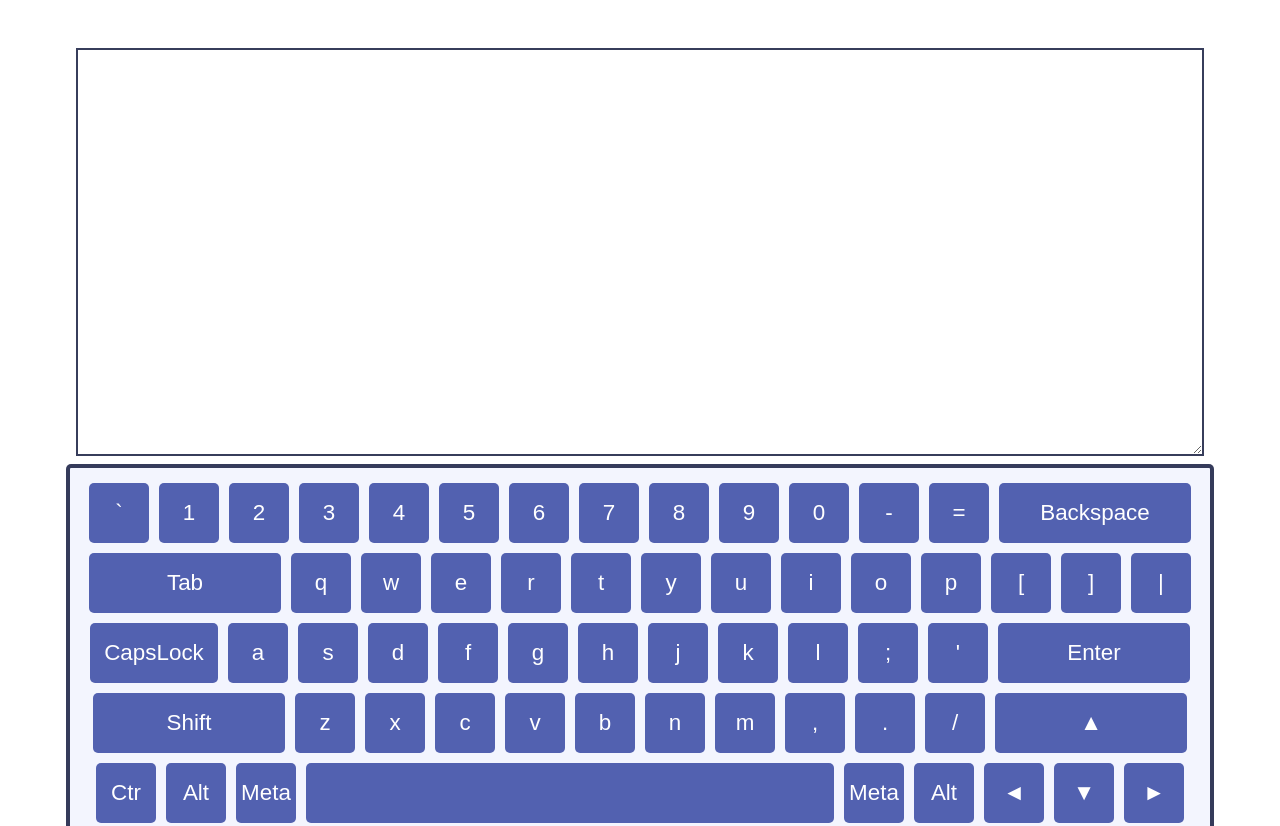
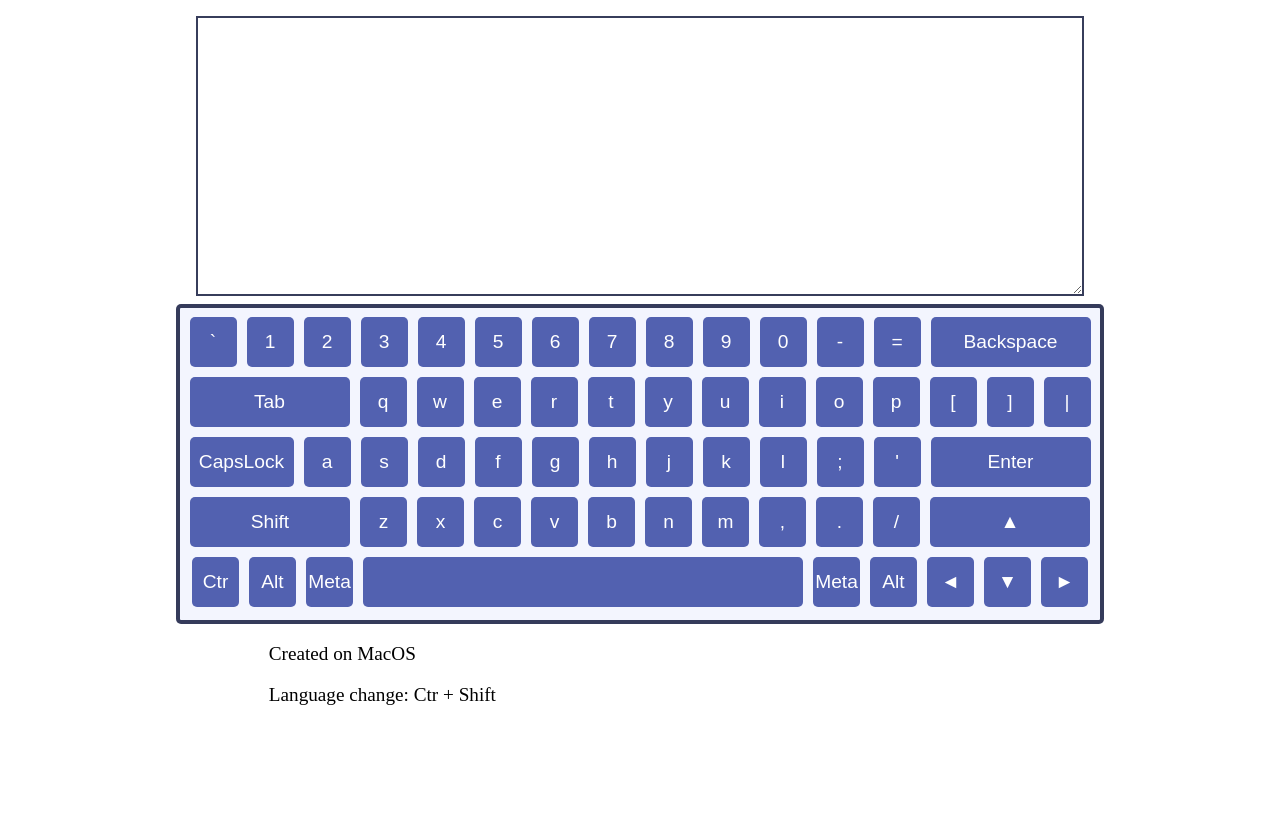
Before and after one commit to HolubIvan/virtual-keyboard, a website: page index.html in a window 1280 px wide. Shown: the top 826 px of the page. After the commit the page ends 800 px from the top, so only its background shows below. Drawn offline with Linux system fonts and the light colour scheme.

Commit message:
feat: change css styles

```diff
--- a/main.scss
+++ b/main.scss
@@ -1,37 +1,37 @@
 .textarea {
-    width: 70rem;
-    height: 25rem;
+    width: 55rem;
+    height: 17rem;
     position: absolute;
-    top: 3rem;
+    top: 1rem;
     left: 50%;
     transform: translateX(-50%);
-    border: 2px solid rgb(2%, 5%, 20%, .8);
-    font-size: 2.7rem;
+    border: 2px solid rgba(5, 13, 51, 0.8);
+    font-size: 2.2rem;
   }
 
 .keyboard {
-    width: 70rem;
-    height: 22rem;
-    border: 4px solid rgb(2%, 5%, 20%, .8);
+    width: 57rem;
+    height: 19rem;
+    border: 4px solid rgba(5, 13, 51, 0.8);
     position: absolute;
-    top: 29rem;
+    top: 19rem;
     left: 50%;
     transform: translateX(-50%);
     border-radius: 5px;
-    background-color: rgb(54%, 61%, 95%, .1);
-    padding: 10px;
+    background-color: rgba(138, 156, 242, 0.1);
+    padding: 4px;
 
     &__keys{
         text-align: center;
     }
 
     &__key{
-        width: 60px;
-        height: 60px;
-        font-size: 1.4rem;
+        width: 47px;
+        height: 50px;
+        font-size: 1.2rem;
         border: none;
         outline: none;
-        background-color: rgb(32%, 38%, 69%, 1);
+        background-color: #5261b0;
         border-radius: 5px;
         color: #fff;
         cursor: pointer;
@@ -40,56 +40,40 @@
         justify-content: center;
         vertical-align: top;
         position: relative;
-        transition: all .2s;
+        transition: all 0.2s;
         margin: 5px;
 
         &:hover{
             background-color: rgb(44, 58, 125);
         }
 
+        &:active{
+            background-color: rgba(6, 12, 45, .8);
+            box-shadow: 0 5px 10px rgba(0,0,0, .7);
+        }
+
         &-short{
-            width: 8rem;
+            width: 6.5rem;
         }
 
         &-middle{
-            width: 12rem;
+            width: 10rem;
         }
 
         &-wide{
-            width: 33rem;
-        }
-
-        &-activatable::after{
-            content: "";
-            width: 6px;
-            height: 6px;
-            background-color: #fff;
-            position: absolute;
-            top: 5px;
-            right: 5px;
-            border-radius: 50%;
-        }
-
-        &-active::after{
-            content: "";
-            width: 6px;
-            height: 6px;
-            background-color: rgb(7%, 96%, 3%, 1);;
-            position: absolute;
-            top: 5px;
-            right: 5px;
-            border-radius: 50%;
+            width: 27.5rem;
         }
     }
 }
 
 .active {
-    background-color: rgb(44, 58, 125);
+    background-color: rgba(6, 12, 45, .8);
+    box-shadow: 0 5px 10px rgba(0,0,0, .7);
 }
 
 .description{
     position: absolute;
-    top: 55rem;
-    left: 24%;
-    font-size: 1.6rem;
+    top: 39rem;
+    left: 21%;
+    font-size: 1.2rem;
 }
```
Also changed, not shown: index.html (+0 -21 lines), script.js (+6 -5 lines), README.md, style.css, 1 other file.
